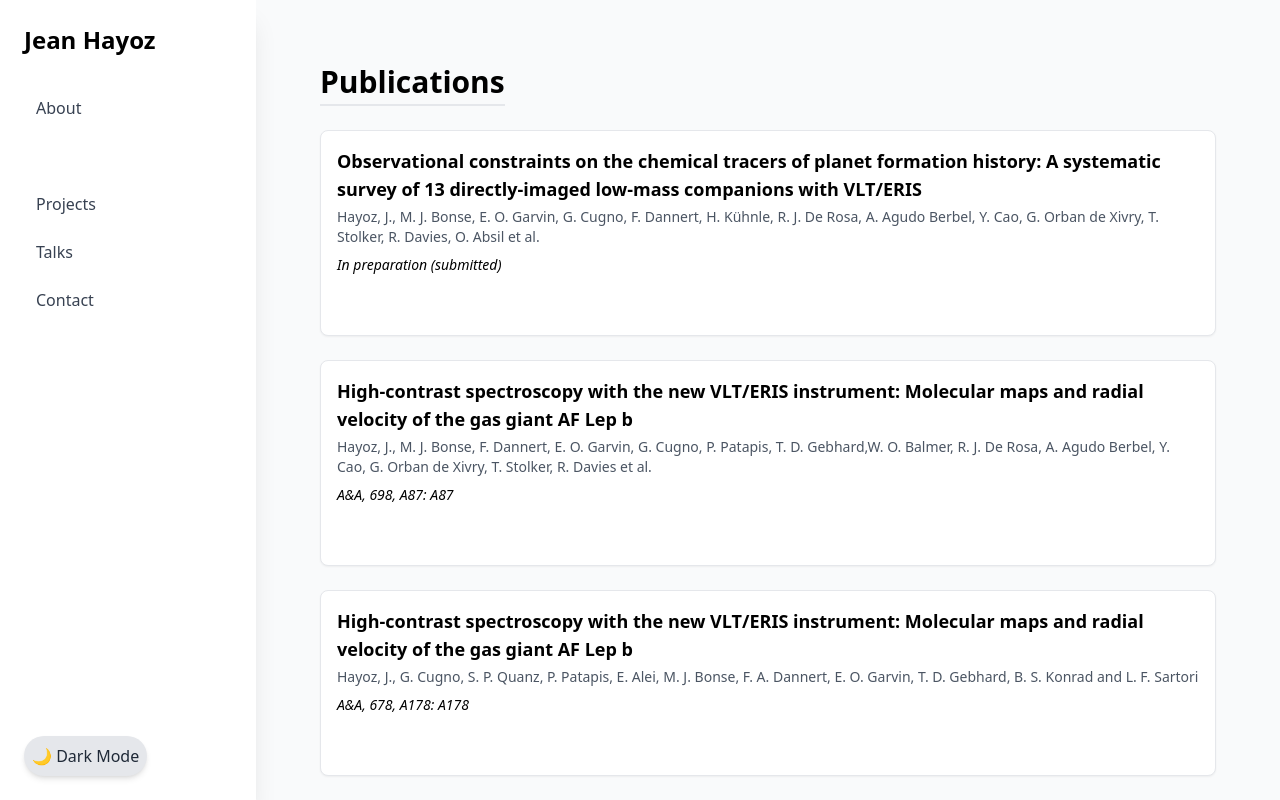
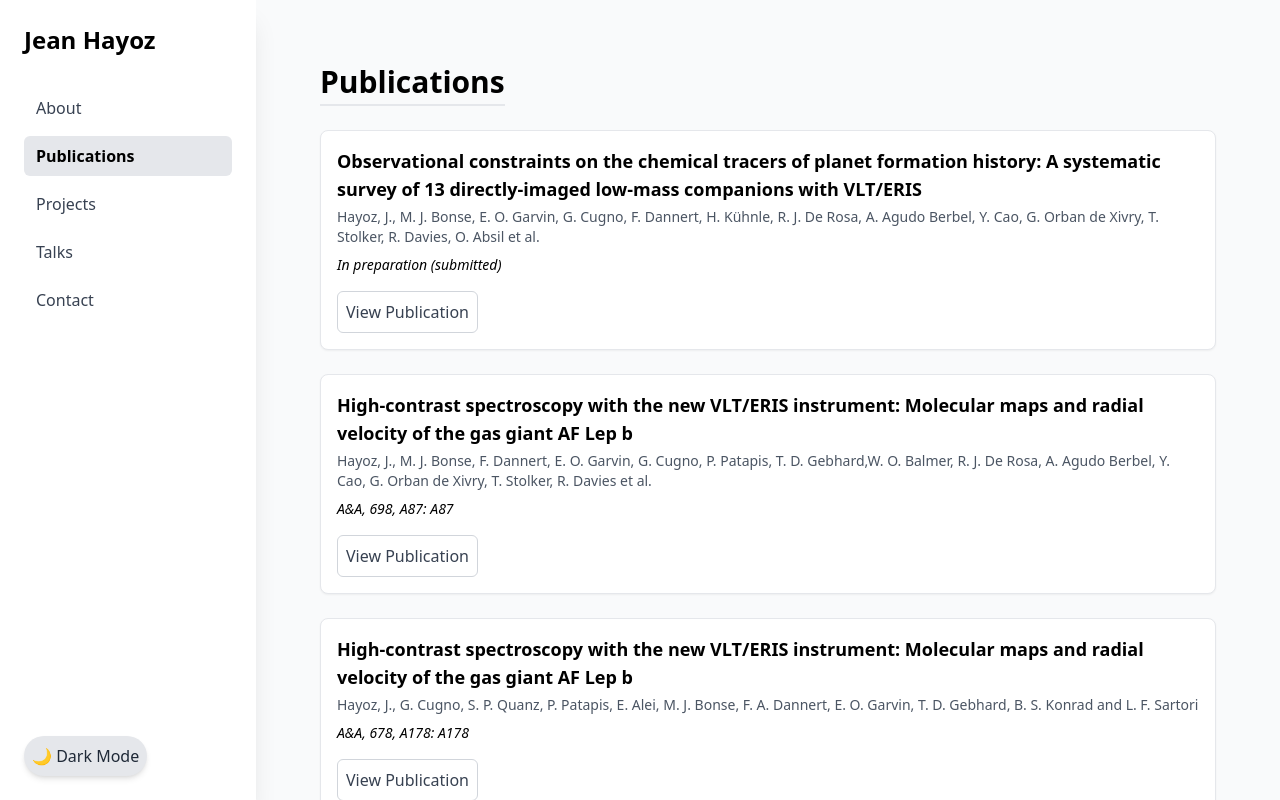
Before and after one commit to JHayoz/JHayoz.github.io, a React app: page / in a window 1280 px wide. Both pictures are taken after a click on the button "Publications". Shown: the top 800 px of the page. Built offline with nearby package versions, Linux system fonts and the light colour scheme; the HTML template or start-up script is replaced by a standard one.

Commit message:
Changed the button that links to the publications, and changed the color of the highlighted section when in light mode.

```diff
--- a/src/components/PublicationCard.jsx
+++ b/src/components/PublicationCard.jsx
@@ -11,9 +11,17 @@ const PublicationCard = ({ pub }) => (
       href={pub.link}
       target="_blank"
       rel="noopener noreferrer"
-      className="inline-block px-3 py-1 text-sm bg-accent hover:bg-opacity-90 text-white rounded-full transition-colors duration-200"
+      className="inline-block
+                 p-2
+                 border
+                 border-gray-300 dark:border-gray-600
+                 rounded-md
+                 text-gray-700 dark:text-gray-300
+                 hover:bg-gray-100 dark:hover:bg-gray-700
+                 transition-colors
+                 duration-200"
     >
-      View ADS Entry
+      View Publication
     </a>
   </div>
 );
--- a/src/components/Sidebar.jsx
+++ b/src/components/Sidebar.jsx
@@ -22,7 +22,7 @@ const Sidebar = ({ sections, activeSection, setActiveSection, isSidebarOpen, set
                 onClick={() => handleNavClick(section)}
                 className={`w-full text-left py-2 px-3 rounded-md transition-all duration-200
                   ${activeSection === section
-                    ? 'bg-accent text-white font-semibold'
+                    ? 'bg-gray-200 text-accent font-semibold dark:bg-accent dark:text-white'
                     : 'text-gray-700 dark:text-gray-300 hover:bg-gray-100 dark:hover:bg-gray-700'}`
                 }
               >
```
